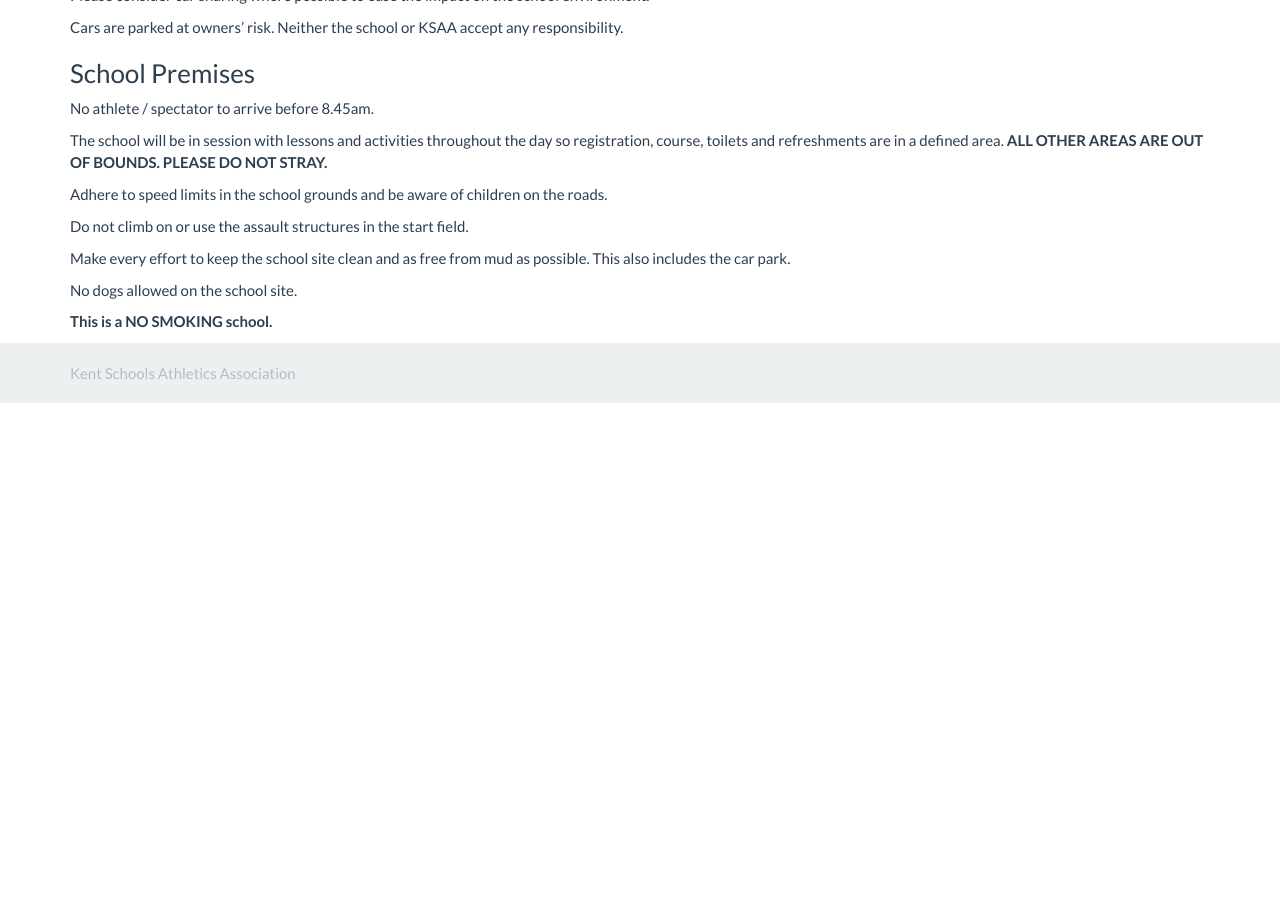
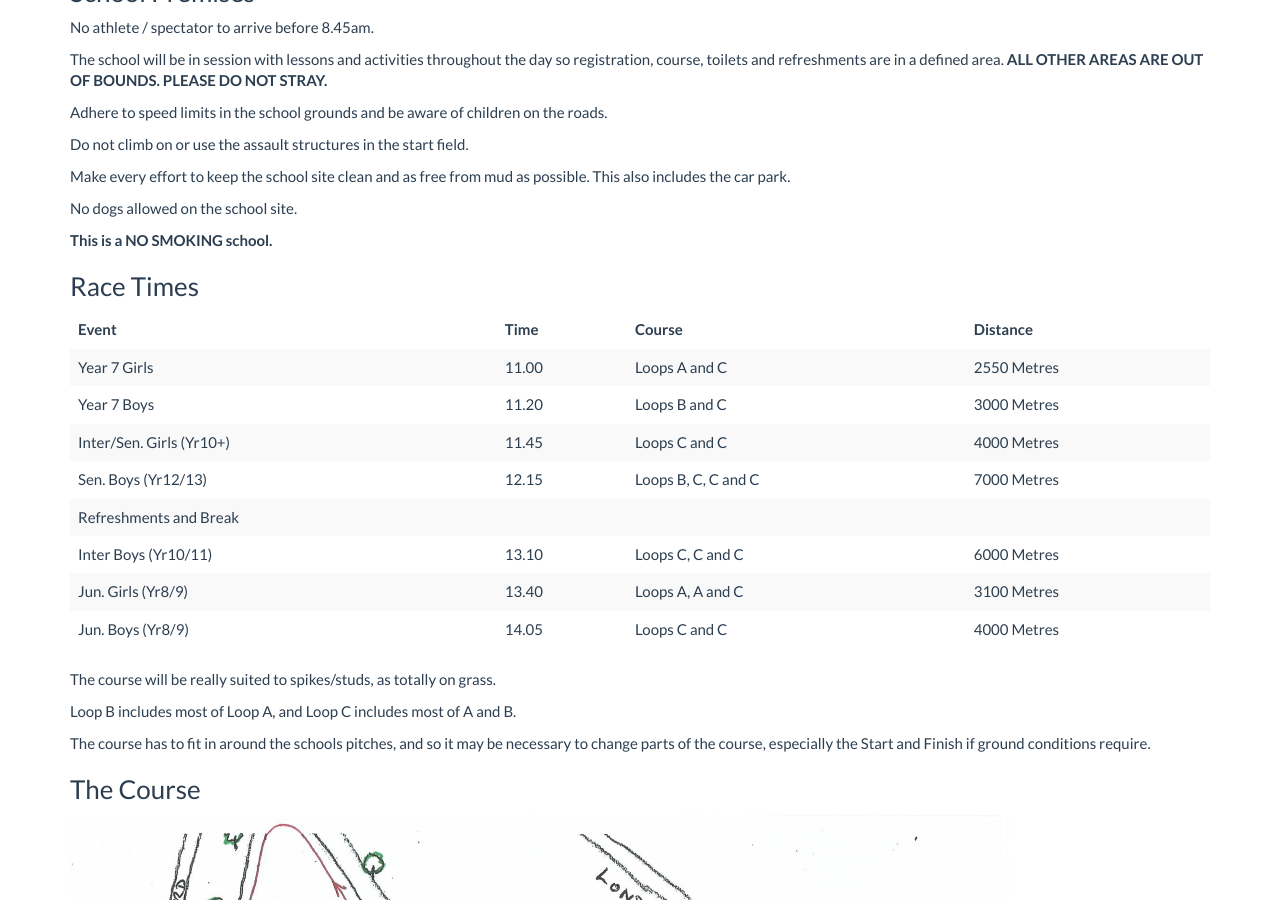
Before and after one commit to chrisnewark/chrisnewark.github.io, a Jekyll site: the page built from _events/19-20/2020-01-18-kent-schools-cross-country-champs.md, in a window 1280 px wide and 900 px high, scrolled down 1261 px. Built offline with Jekyll 4.4.1, drawn with Linux system fonts in a browser that asks for light colours; nearby versions of some CDN libraries; before the commit the page ends 1666 px from its top, so only the background shows below that; some of the changed text lies outside the part shown.

Commit message:
Added more details

```diff
--- a/_events/19-20/2020-01-18-kent-schools-cross-country-champs.md
+++ b/_events/19-20/2020-01-18-kent-schools-cross-country-champs.md
@@ -72,3 +68,29 @@ Make every effort to keep the school site clean and as free from mud as possible
 No dogs allowed on the school site.
 
 **This is a NO SMOKING school.**
+
+### Race Times
+
+| Event | Time | Course | Distance |
+| --- |--- | --- | |
+| Year 7 Girls | 11.00 | Loops A and C | 2550 Metres |
+| Year 7 Boys | 11.20 | Loops B and C | 3000 Metres |
+| Inter/Sen. Girls (Yr10+) | 11.45 | Loops C and C | 4000 Metres |
+| Sen. Boys (Yr12/13) | 12.15 | Loops B, C, C and C | 7000 Metres |
+| Refreshments and Break |
+| Inter Boys (Yr10/11) | 13.10 | Loops C, C and C | 6000 Metres |
+| Jun. Girls (Yr8/9) | 13.40 | Loops A, A and C | 3100 Metres |
+| Jun. Boys (Yr8/9) | 14.05 | Loops C and C | 4000 Metres |
+{: class="table table-striped table-hover"}
+
+The course will be really suited to spikes/studs, as totally on grass.
+
+Loop B includes most of Loop A, and Loop C includes most of A and B.
+
+The course has to fit in around the schools pitches, and so it may be necessary to change parts of the course, especially the Start and Finish if ground conditions require.
+
+### The Course
+
+<a href="/images/events/16-17/2017-01-21-kent-schools-cross-country-champs/course-map.PNG" target="_blank">
+    <img src="/images/events/16-17/2017-01-21-kent-schools-cross-country-champs/course-map.PNG" style="max-width:100%;"/>
+</a>
```
Also changed, not shown: other parts of _events/19-20/2020-01-18-kent-schools-cross-country-champs.md (+0 -4 lines).
